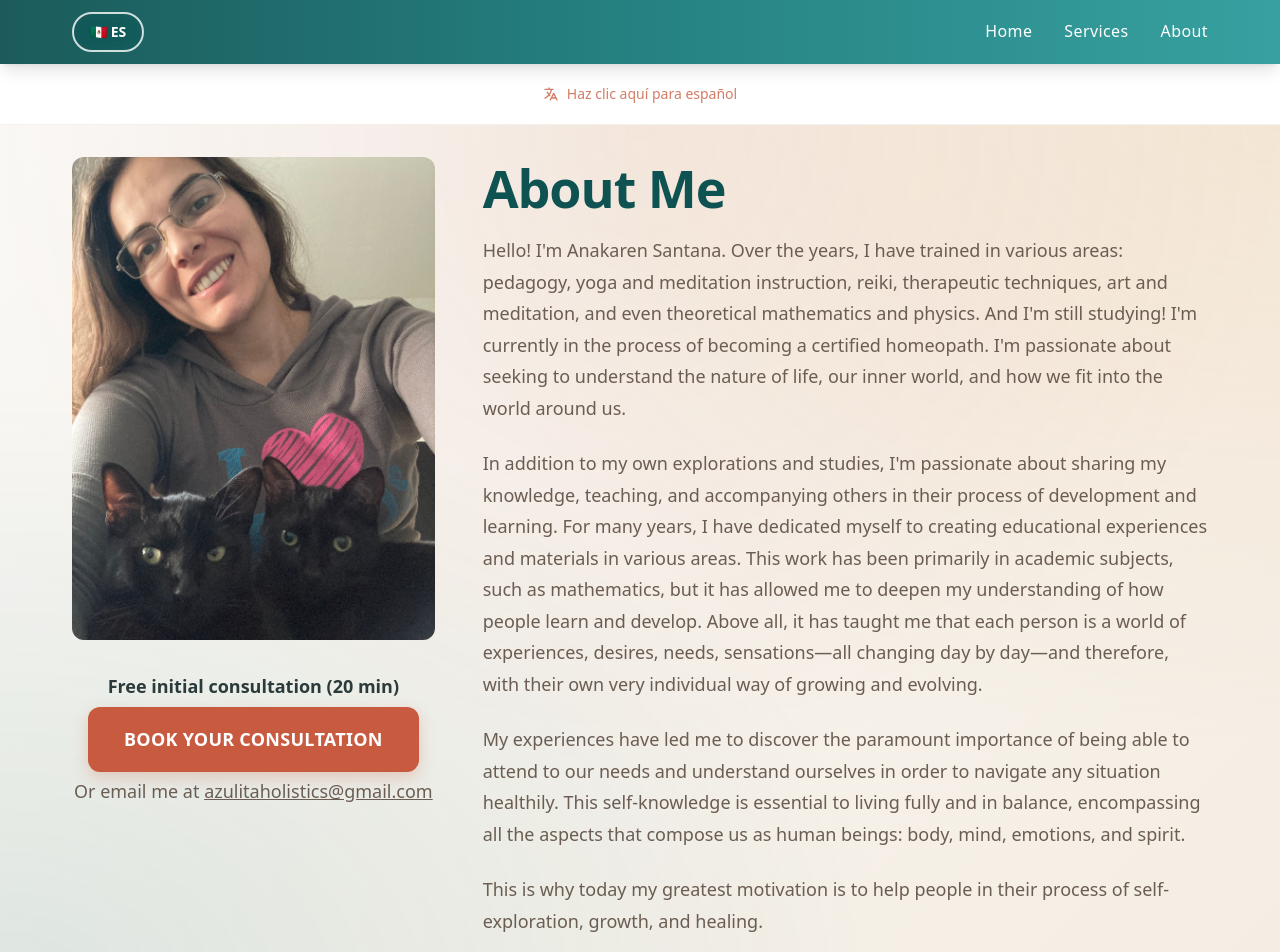
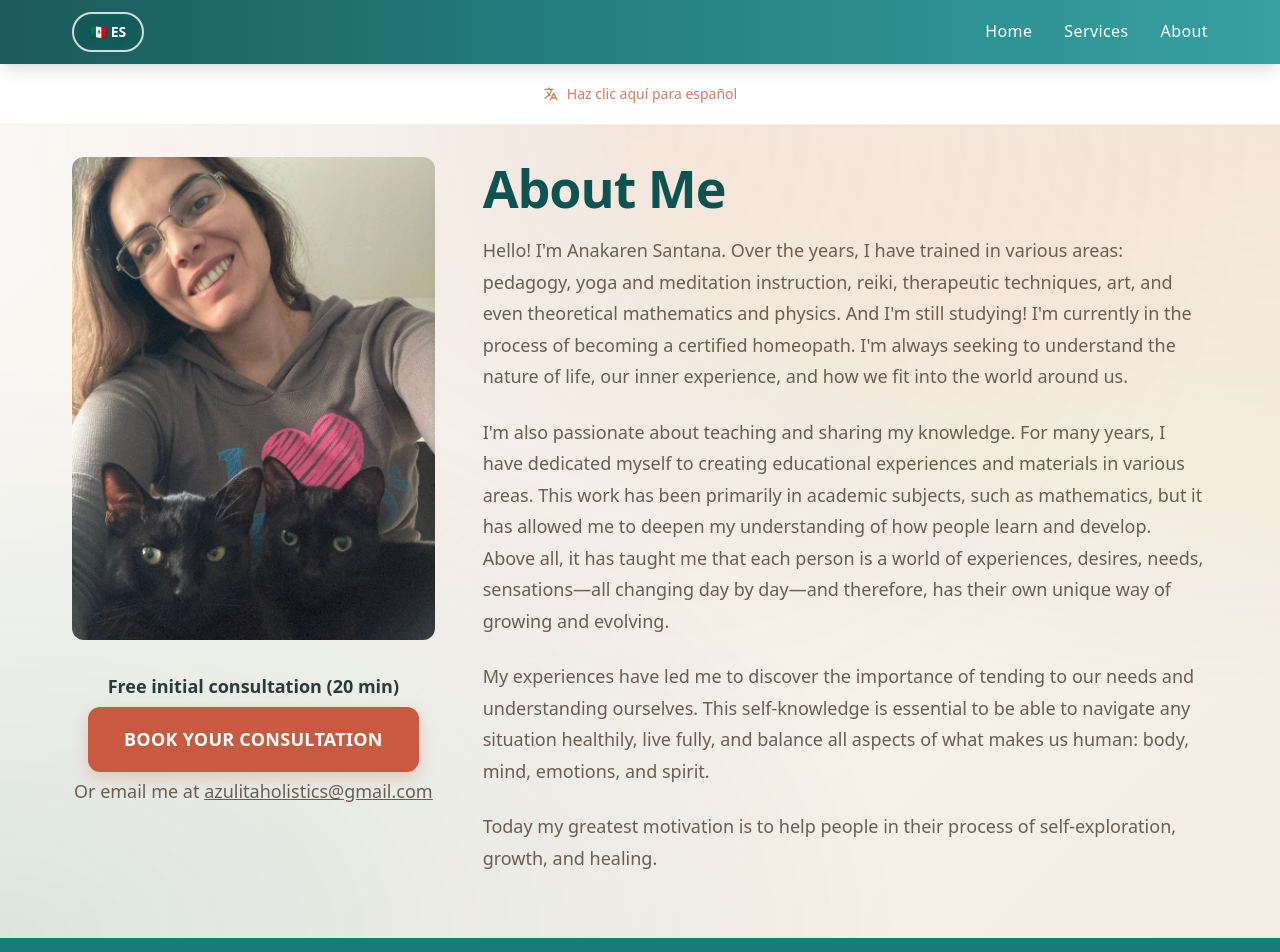
Before and after one commit to aadjones/azulita, a Next.js app: page /about in a window 1280 px wide. Shown: the top 952 px of the page. Built offline with nearby package versions, Linux system fonts and the light colour scheme.

Commit message:
Update English copy, part 1

```diff
--- a/content/en.ts
+++ b/content/en.ts
@@ -9,9 +9,9 @@ export const en: ContentStructure = {
   home: {
     hero: {
       title: "Azulita Holistics",
-      tagline: "Homeopathy · Holistic Coaching · Reiki",
+      tagline: "Homeopathy · Wellness Coaching · Reiki",
       subtitle:
-        "I'm here to accompany you on your healing journey and your development toward greater wellbeing.",
+        "I'm here to support you on your healing journey and your development towards greater wellbeing.",
       freeConsultation: "Free initial consultation (20 min)",
       cta: "BOOK YOUR CONSULTATION",
       callToAction: "Let's talk to determine how I can help you.",
@@ -38,10 +38,10 @@ export const en: ContentStructure = {
     title: "About Me",
     freeConsultation: "Free initial consultation (20 min)",
     bio: [
-      "Hello! I'm Anakaren Santana. Over the years, I have trained in various areas: pedagogy, yoga and meditation instruction, reiki, therapeutic techniques, art and meditation, and even theoretical mathematics and physics. And I'm still studying! I'm currently in the process of becoming a certified homeopath. I'm passionate about seeking to understand the nature of life, our inner world, and how we fit into the world around us.",
-      "In addition to my own explorations and studies, I'm passionate about sharing my knowledge, teaching, and accompanying others in their process of development and learning. For many years, I have dedicated myself to creating educational experiences and materials in various areas. This work has been primarily in academic subjects, such as mathematics, but it has allowed me to deepen my understanding of how people learn and develop. Above all, it has taught me that each person is a world of experiences, desires, needs, sensations—all changing day by day—and therefore, with their own very individual way of growing and evolving.",
-      "My experiences have led me to discover the paramount importance of being able to attend to our needs and understand ourselves in order to navigate any situation healthily. This self-knowledge is essential to living fully and in balance, encompassing all the aspects that compose us as human beings: body, mind, emotions, and spirit.",
-      "This is why today my greatest motivation is to help people in their process of self-exploration, growth, and healing.",
+      "Hello! I'm Anakaren Santana. Over the years, I have trained in various areas: pedagogy, yoga and meditation instruction, reiki, therapeutic techniques, art, and even theoretical mathematics and physics. And I'm still studying! I'm currently in the process of becoming a certified homeopath. I'm always seeking to understand the nature of life, our inner experience, and how we fit into the world around us.",
+      "I'm also passionate about teaching and sharing my knowledge. For many years, I have dedicated myself to creating educational experiences and materials in various areas. This work has been primarily in academic subjects, such as mathematics, but it has allowed me to deepen my understanding of how people learn and develop. Above all, it has taught me that each person is a world of experiences, desires, needs, sensations—all changing day by day—and therefore, has their own unique way of growing and evolving.",
+      "My experiences have led me to discover the importance of tending to our needs and understanding ourselves. This self-knowledge is essential to be able to navigate any situation healthily, live fully, and balance all aspects of what makes us human: body, mind, emotions, and spirit.",
+      "Today my greatest motivation is to help people in their process of self-exploration, growth, and healing.",
     ],
     contact: "Or email me at ",
   },
@@ -55,20 +55,20 @@ export const en: ContentStructure = {
         title: "Homeopathy",
         price: "$85.00 (initial session + 2 follow-ups)",
         description:
-          "Homeopathy is a natural medicine system that treats the individual as a whole. By considering your mental, emotional, and physical state, it identifies the remedy that matches your unique personal experience and stimulates your own natural healing ability.",
+          "Homeopathy is a system of natural medicine that treats the individual as a whole. By considering your mental, emotional, and physical state, it identifies the remedy that matches your unique experience and stimulates your own natural healing response.",
         note: "Note: I am in the process of becoming a certified homeopath. Currently, I work with patients with the assistance of my mentor.",
       },
       {
         title: "Holistic Coaching",
         price: "$65.00 (60 min), $90.00 (90 min)",
         description:
-          "In these sessions we will focus on your personal goals. Incorporating exercise techniques, yoga, breathing, meditation, energy work and other tools, I can help you develop emotional resources and establish routines that lead to greater wellbeing and balance.",
+          "In these sessions we will focus on your personal goals. Using my knowledge of exercise, yoga, breathing techniques, meditation, energy work and other tools, I can support you in developing emotional resources and establishing routines that will help you regain balance and improve your overall well-being.",
       },
       {
         title: "Reiki",
         price: "$60.00 (60 min), $80.00 (90 min)",
         description:
-          "By channeling energy through my hands, I will help you harmonize your vital energy and balance your energy centers. This will help you feel more relaxed, centered, and at peace.",
+          "By channeling energy through my hands, I will help you balance your life force and realign your energetic centers. This will promote healing, and help you feel more relaxed, centered, and at peace.",
       },
     ],
     closingText: "Let's talk to determine how I can best serve you.",
```
